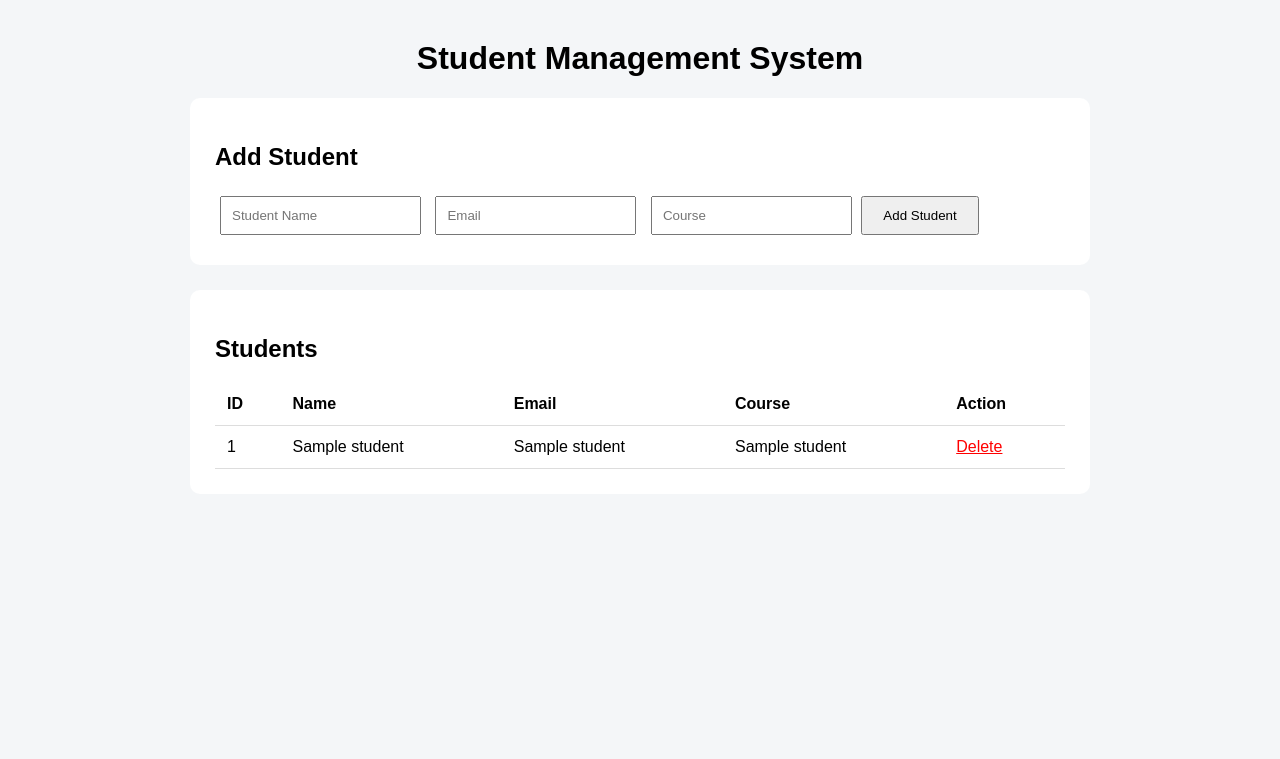
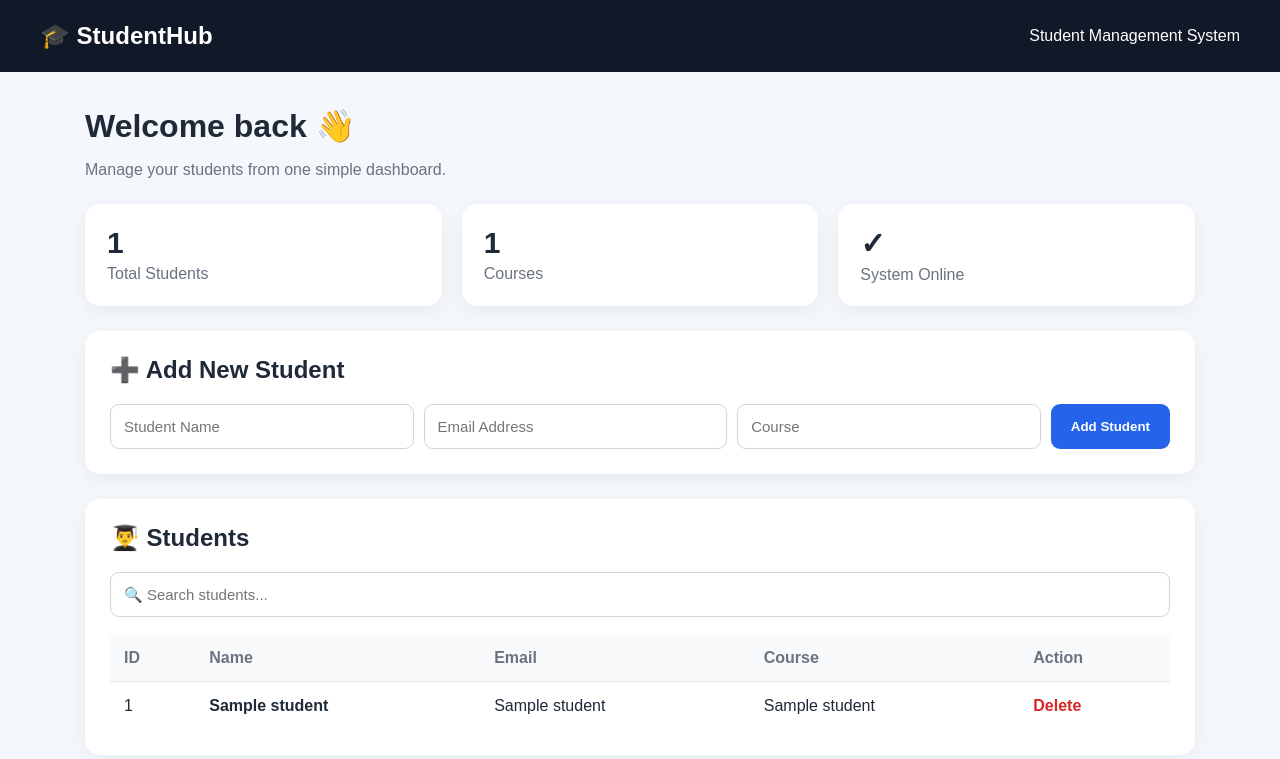
Before and after one commit to Atharvarandive160905/Student-devops, a Flask app: template templates/index.html in a window 1280 px wide. Shown: the top 759 px of the page. Run offline with Flask 3, Linux system fonts and the light colour scheme; the template is opened without the code that fills it: most values are stand-ins (such as "Sample title", 1, 10 or a date in 2020).

Commit message:
Improve student management UI

```diff
--- a/templates/index.html
+++ b/templates/index.html
@@ -1,34 +1,115 @@
 <!DOCTYPE html>
 <html>
 <head>
-    <title>Student Management System</title>
+    <title>StudentHub</title>
+    <meta name="viewport" content="width=device-width, initial-scale=1">
+
     <style>
+        * {
+            box-sizing: border-box;
+        }
+
         body {
-            font-family: Arial;
-            max-width: 900px;
-            margin: 40px auto;
-            background: #f4f6f8;
+            margin: 0;
+            font-family: Arial, sans-serif;
+            background: #f4f7fb;
+            color: #1f2937;
+        }
+
+        header {
+            background: #111827;
+            color: white;
+            padding: 22px 40px;
+            display: flex;
+            justify-content: space-between;
+            align-items: center;
+        }
+
+        .logo {
+            font-size: 24px;
+            font-weight: bold;
+        }
+
+        .container {
+            max-width: 1150px;
+            margin: 35px auto;
+            padding: 0 20px;
         }
 
         h1 {
-            text-align: center;
+            margin-bottom: 5px;
+        }
+
+        .subtitle {
+            color: #6b7280;
+            margin-bottom: 25px;
+        }
+
+        .stats {
+            display: flex;
+            gap: 20px;
+            margin-bottom: 25px;
+        }
+
+        .stat {
+            flex: 1;
+            background: white;
+            padding: 22px;
+            border-radius: 15px;
+            box-shadow: 0 5px 18px rgba(0,0,0,.06);
+        }
+
+        .number {
+            font-size: 30px;
+            font-weight: bold;
+        }
+
+        .label {
+            color: #6b7280;
+            margin-top: 5px;
         }
 
         .card {
             background: white;
             padding: 25px;
+            border-radius: 15px;
             margin-bottom: 25px;
-            border-radius: 10px;
+            box-shadow: 0 5px 18px rgba(0,0,0,.06);
+        }
+
+        .card h2 {
+            margin-top: 0;
+        }
+        .form {
+            display: grid;
+            grid-template-columns: 1fr 1fr 1fr auto;
+            gap: 10px;
         }
 
         input {
-            padding: 10px;
-            margin: 5px;
+            padding: 13px;
+            border: 1px solid #d1d5db;
+            border-radius: 9px;
+            font-size: 15px;
         }
 
         button {
-            padding: 10px 20px;
+            border: 0;
+            border-radius: 9px;
+            padding: 13px 20px;
+            background: #2563eb;
+            color: white;
+            font-weight: bold;
             cursor: pointer;
+        }
+
+        button:hover {
+            background: #1d4ed8;
+        }
+
+        .search {
+            width: 100%;
+            margin-bottom: 18px;
         }
 
         table {
@@ -36,37 +117,109 @@
             border-collapse: collapse;
         }
 
-        th, td {
-            padding: 12px;
-            border-bottom: 1px solid #ddd;
+        th {
             text-align: left;
+            padding: 14px;
+            background: #f9fafb;
+            color: #6b7280;
         }
 
-        a {
-            color: red;
+        td {
+            padding: 15px 14px;
+            border-top: 1px solid #e5e7eb;
+        }
+
+        tr:hover {
+            background: #f9fafb;
+        }
+
+        .delete {
+            color: #dc2626;
+            text-decoration: none;
+            font-weight: bold;
+        }
+
+        .delete:hover {
+            text-decoration: underline;
+        }
+
+        .empty {
+            text-align: center;
+            padding: 30px;
+            color: #6b7280;
+        }
+
+        @media (max-width: 800px) {
+            .stats,
+            .form {
+                display: block;
+            }
+
+            .stat,
+            input,
+            button {
+                width: 100%;
+                margin-bottom: 10px;
+            }
         }
     </style>
 </head>
 
 <body>
+    <header>
+        <div class="logo">🎓 StudentHub</div>
+        <div>Student Management System</div>
+    </header>
 
-<h1>Student Management System</h1>
+    <main class="container">
 
-<div class="card">
-    <h2>Add Student</h2>
+        <h1>Welcome back 👋</h1>
+        <p class="subtitle">Manage your students from one simple dashboard.</p>
 
-    <form method="POST" action="/add">
-        <input name="name" placeholder="Student Name" required>
-        <input name="email" type="email" placeholder="Email" required>
-        <input name="course" placeholder="Course" required>
+        <section class="stats">
+            <div class="stat">
+                <div class="number">{{ students|length }}</div>
+                <div class="label">Total Students</div>
+            </div>
+
+            <div class="stat">
+                <div class="number">
+                    {{ students|map(attribute=3)|unique|list|length }}
+                </div>
+                <div class="label">Courses</div>
+            </div>
+
+            <div class="stat">
+                <div class="number">✓</div>
+                <div class="label">System Online</div>
+            </div>
+        </section>
+
+        <section class="card">
+            <h2>➕ Add New Student</h2>
+
+            <form action="/add" method="POST" class="form">
+                <input type="text" name="name" placeholder="Student Name" required>
+                <input type="email" name="email" placeholder="Email Address" required>
+                <input type="text" name="course" placeholder="Course" required>
                 <button type="submit">Add Student</button>
             </form>
-</div>
+        </section>
 
-<div class="card">
-    <h2>Students</h2>
+        <section class="card">
+            <h2>👨‍🎓 Students</h2>
 
-    <table>
+            <input
+                class="search"
+                id="searchBox"
+                type="text"
+                placeholder="🔍 Search students..."
+                onkeyup="searchStudents()"
+            >
+
+            {% if students %}
+            <table id="studentTable">
+                <thead>
                     <tr>
                         <th>ID</th>
                         <th>Name</th>
@@ -74,20 +227,47 @@
                         <th>Course</th>
                         <th>Action</th>
                     </tr>
+                </thead>
 
+                <tbody>
                     {% for student in students %}
                     <tr>
                         <td>{{ student[0] }}</td>
-            <td>{{ student[1] }}</td>
+                        <td><strong>{{ student[1] }}</strong></td>
                         <td>{{ student[2] }}</td>
                         <td>{{ student[3] }}</td>
                         <td>
-                <a href="/delete/{{ student[0] }}">Delete</a>
+                            <a
+                                class="delete"
+                                href="/delete/{{ student[0] }}"
+                                onclick="return confirm('Delete this student?')"
+                            >Delete</a>
                         </td>
                     </tr>
                     {% endfor %}
+                </tbody>
             </table>
+            {% else %}
+            <div class="empty">
+                <h3>No students yet</h3>
+                <p>Add your first student above.</p>
             </div>
+            {% endif %}
+
+        </section>
+
+    </main>
+    <script>
+        function searchStudents() {
+            const filter = document.getElementById("searchBox").value.toLowerCase();
+            const rows = document.querySelectorAll("#studentTable tbody tr");
+
+            rows.forEach(row => {
+                row.style.display =
+                    row.innerText.toLowerCase().includes(filter) ? "" : "none";
+            });
+        }
+    </script>
 
 </body>
 </html>
```
Lines whose indentation alone changed are shown as unchanged.
